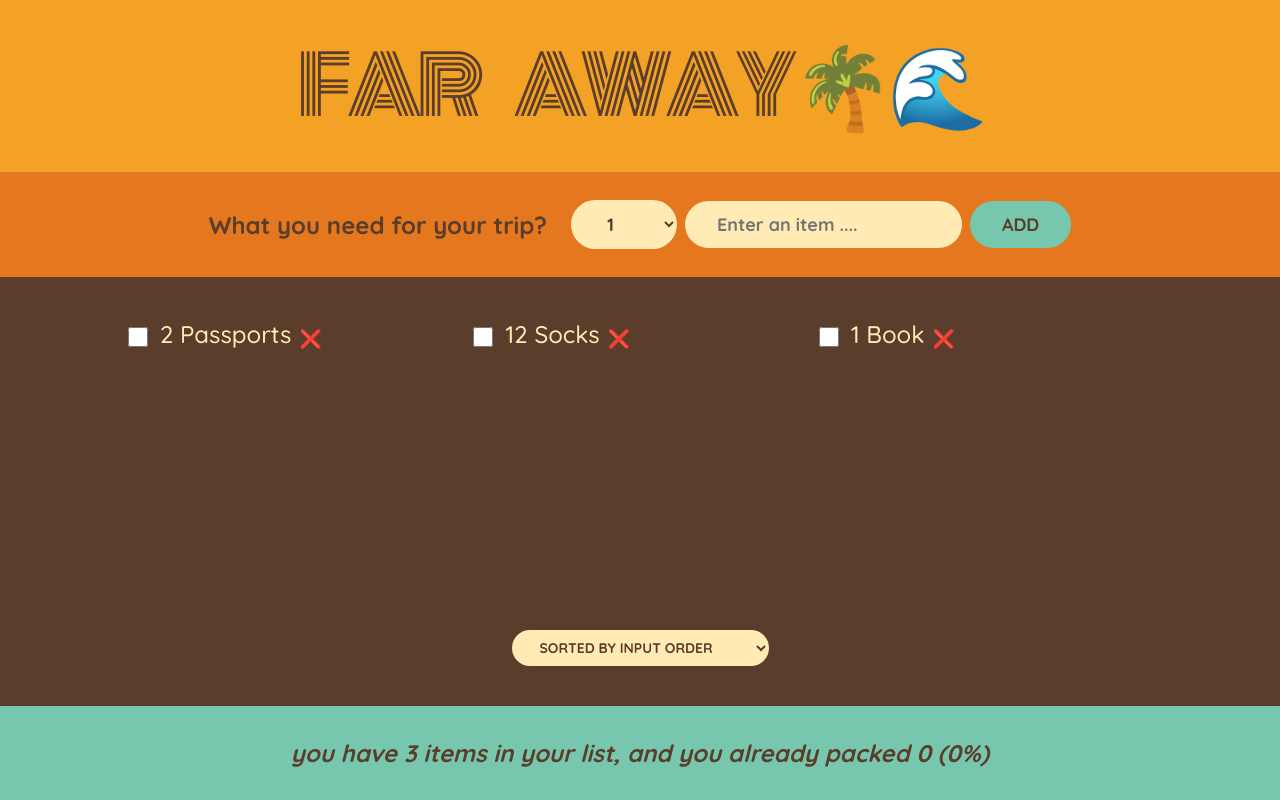
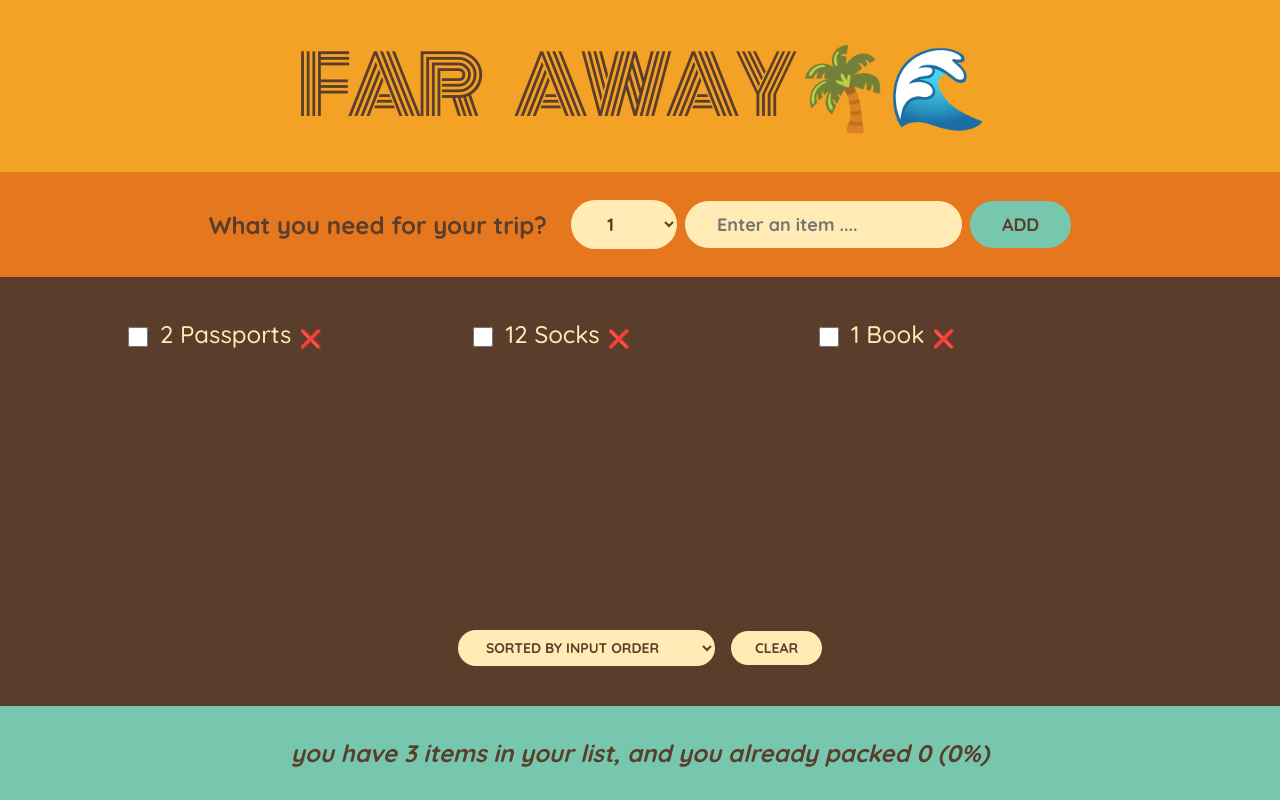
Before and after one commit to MitraHooshmand/travel-list, a React (Create React App) app: page / in a window 1280 px wide. Built offline with nearby package versions, Linux system fonts and the light colour scheme.

Commit message:
clear button is set using child to parent state relation

```diff
--- a/src/App.js
+++ b/src/App.js
@@ -22,6 +22,10 @@ export default function App() {
       )
     );
   }
+  function clearHandler() {
+    const confirmed = window.confirm("⚠ Are you sure to clear the list?");
+    if (confirmed) setItem([]);
+  }
   return (
     <div className="app">
       <Logo />
@@ -30,6 +34,7 @@ export default function App() {
         items={item}
         onDeleteHandler={deleteHandler}
         onToggleHandler={toggleHandler}
+        onClearHandler={clearHandler}
       />
       <Stats item={item} />
     </div>
@@ -79,7 +84,12 @@ function Form({ onAddItems }) {
     </form>
   );
 }
-function PackingList({ items, onDeleteHandler, onToggleHandler }) {
+function PackingList({
+  items,
+  onDeleteHandler,
+  onToggleHandler,
+  onClearHandler,
+}) {
   const [sortBy, SetSortBy] = useState("input");
   let sortCriteria;
   if (sortBy === "input") sortCriteria = items;
@@ -92,6 +102,7 @@ function PackingList({ items, onDeleteHandler, onToggleHandler }) {
     sortCriteria = items
       .slice()
       .sort((a, b) => Number(a.packed) - Number(b.packed));
+
   return (
     <div className="list">
       <ul>
@@ -104,11 +115,14 @@ function PackingList({ items, onDeleteHandler, onToggleHandler }) {
           />
         ))}
       </ul>
-      <select value={sortBy} onChange={(e) => SetSortBy(e.target.value)}>
-        <option value="input">Sorted by input order</option>
-        <option value="description">Sorted by description</option>
-        <option value="packed">Sorted by packed status</option>
-      </select>
+      <div className="actions">
+        <select value={sortBy} onChange={(e) => SetSortBy(e.target.value)}>
+          <option value="input">Sorted by input order</option>
+          <option value="description">Sorted by description</option>
+          <option value="packed">Sorted by packed status</option>
+        </select>
+        <button onClick={onClearHandler}>Clear</button>
+      </div>
     </div>
   );
 }
```
